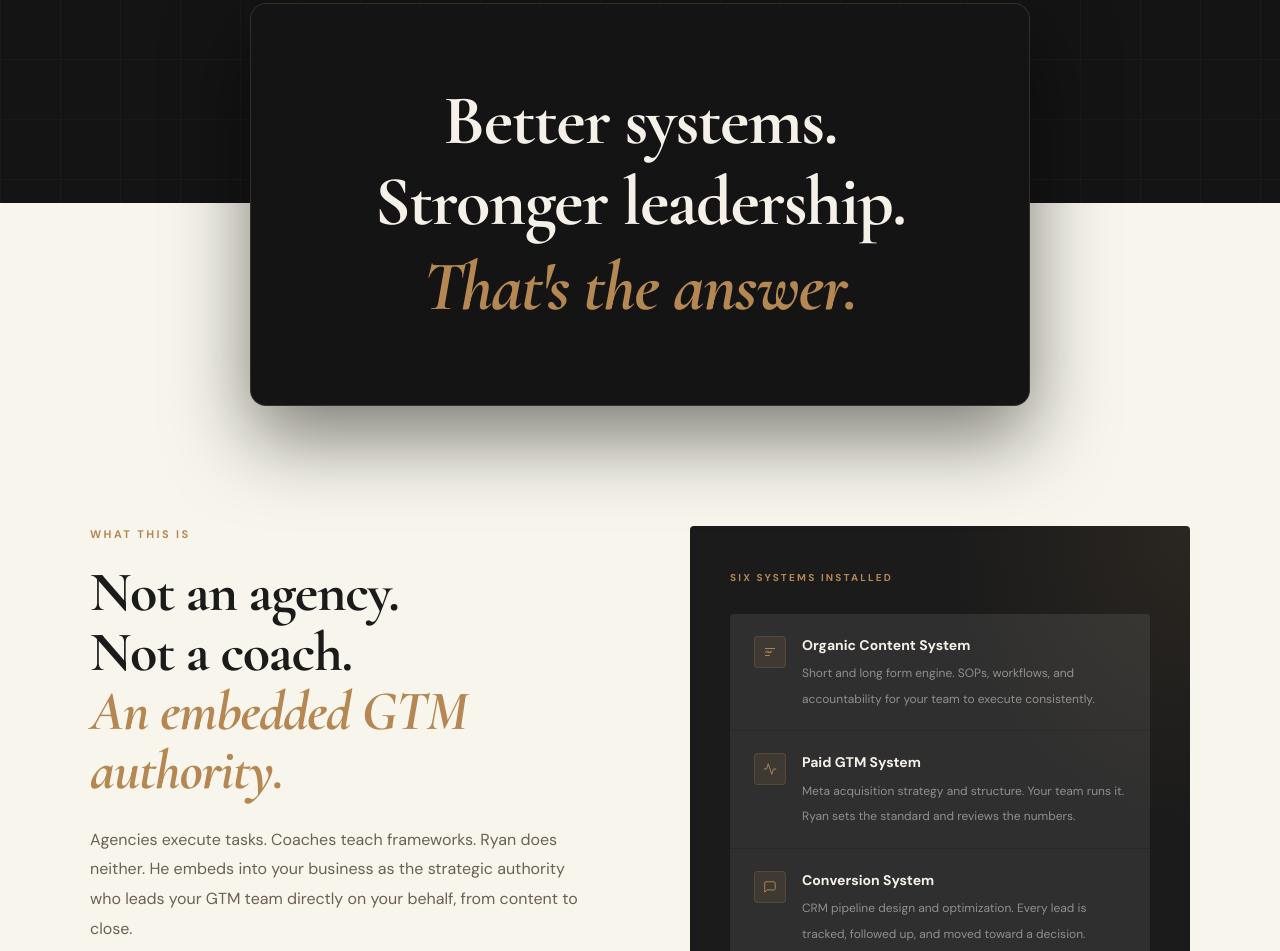
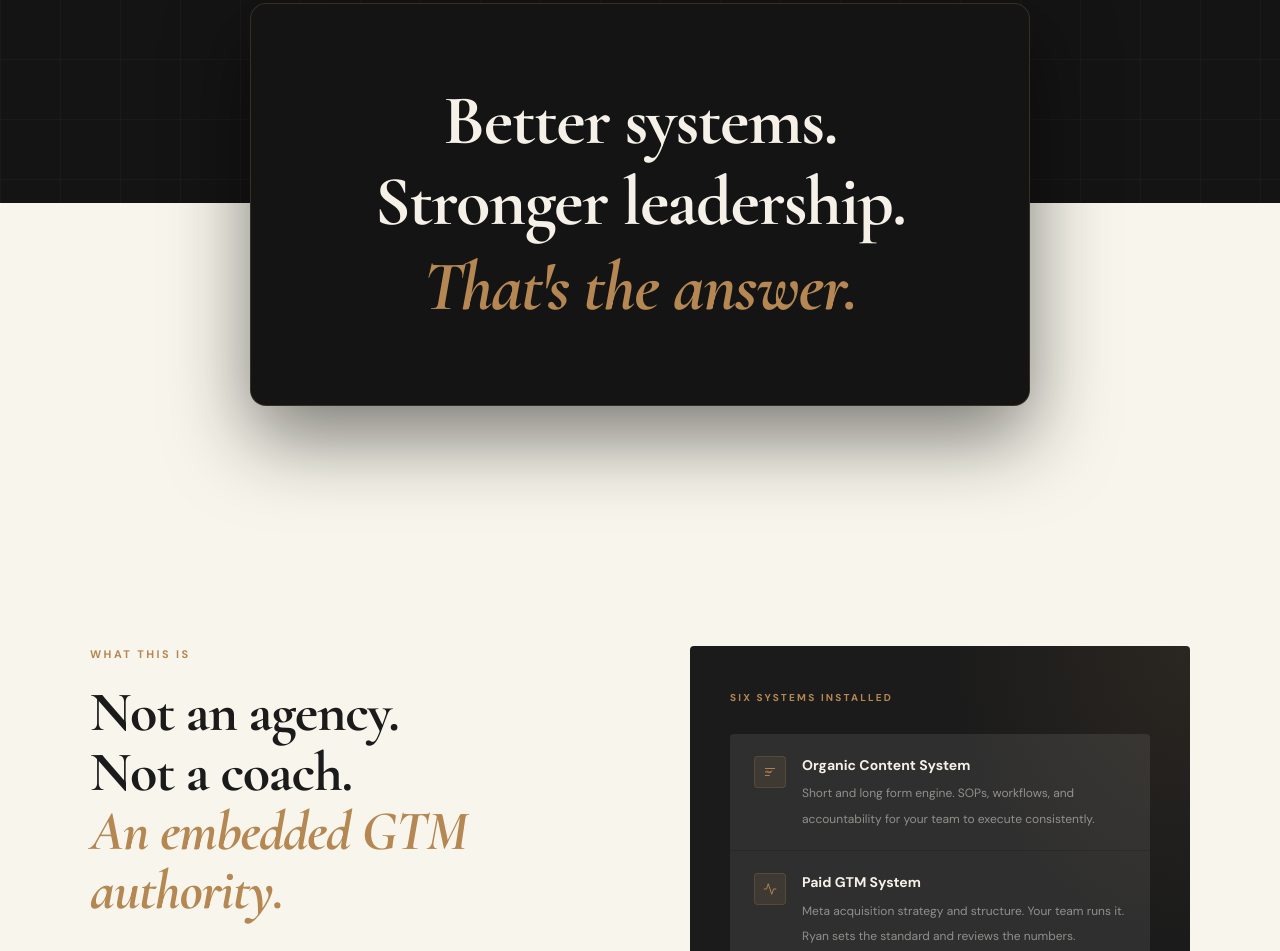
Before and after one commit to DevAbundanceAI/abundance-tribe-website, a plain HTML site: page partner.html in a window 1280 px wide. Shown: the part 2391-3342 px from the top of the page. Drawn offline with nearby package versions, Linux system fonts and the light colour scheme.

Commit message:
More breathing room below floating bridge card
Co-Authored-By: Claude Sonnet 4.6 <noreply@anthropic.com>

```diff
--- a/partner.html
+++ b/partner.html
@@ -404,7 +404,7 @@
 
   /* ── WHAT IT IS ── */
   .what-section {
-    padding: 320px 40px 100px;
+    padding: 440px 40px 100px;
     background: var(--warm-white);
     border-bottom: 1px solid var(--border-light);
   }
```
